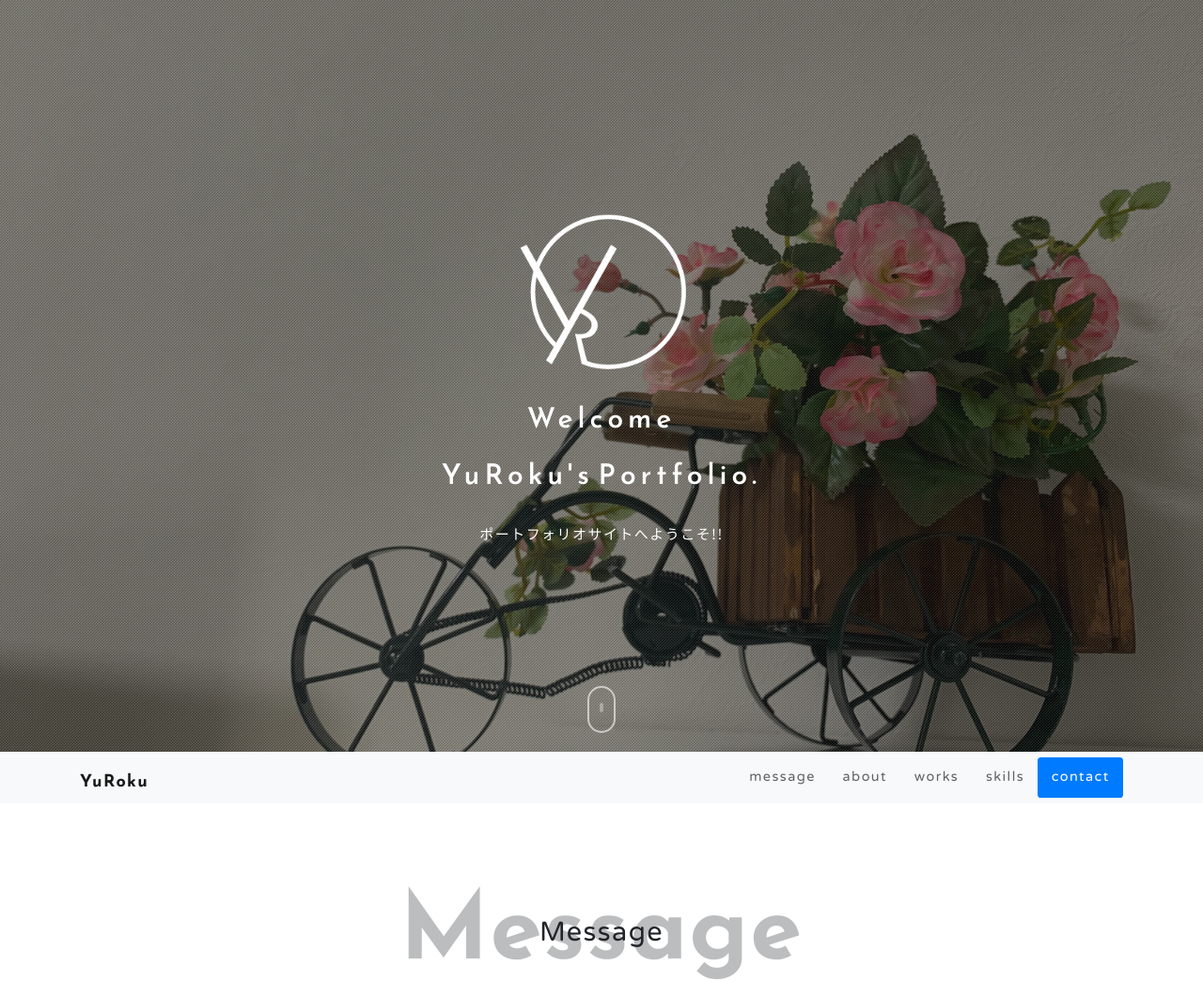
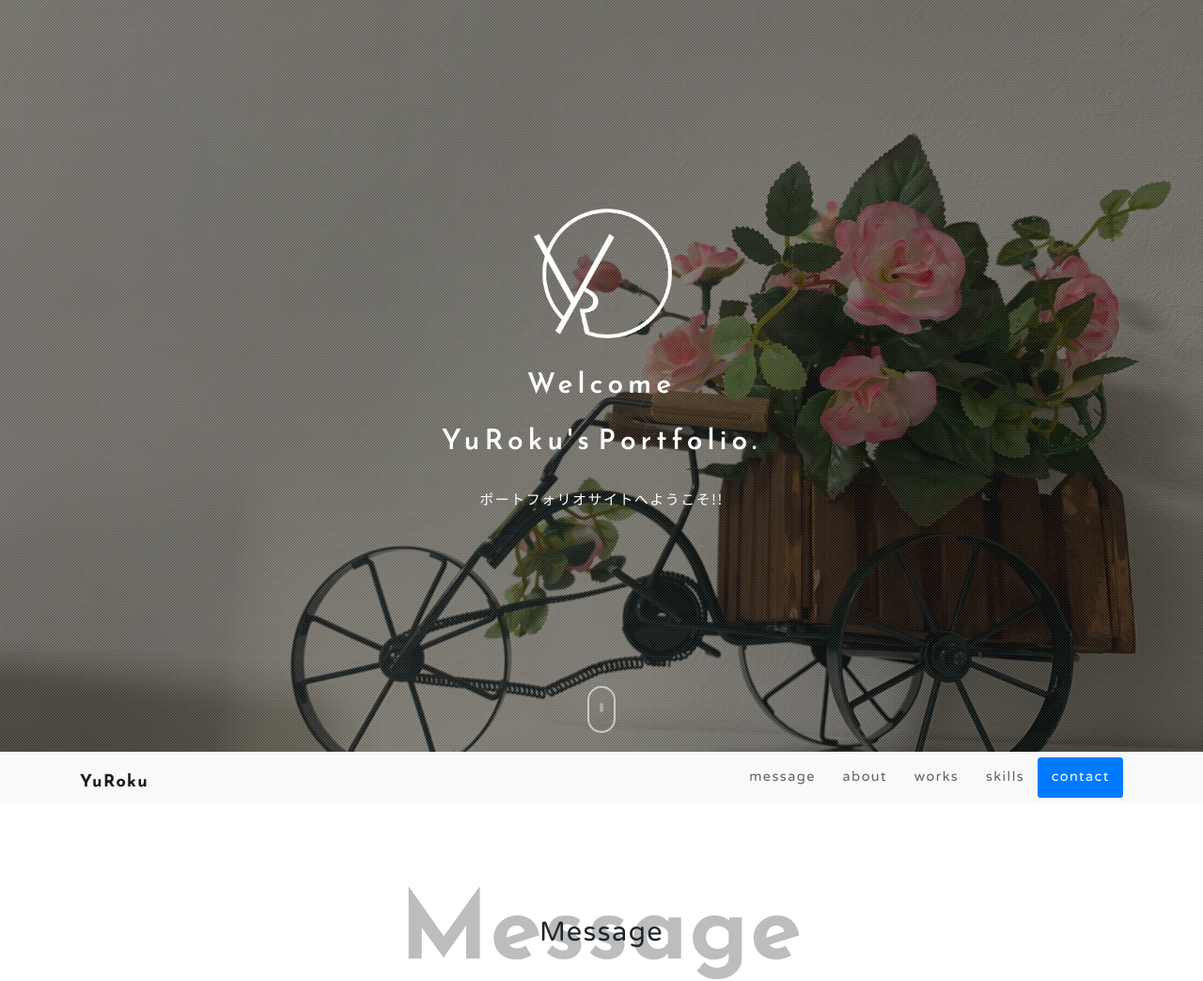
Before and after one commit to YuRoku/Portfolio_2, a PHP site: page / in a window 1280 px wide. Shown: the top 1044 px of the page at 94% size. Run offline with PHP 8.4, Linux system fonts and the light colour scheme; some libraries are stand-ins or nearby versions.

Commit message:
トップビジュアルのロゴ固定

```diff
--- a/css/style.css
+++ b/css/style.css
@@ -92,7 +92,7 @@ h3{
   height          : 100vh;
   display        : flex;
   justify-content: center;
-  align-items    : center;
+  /* align-items    : center; */
 }
 
 #youtube-wrap {
@@ -123,15 +123,18 @@ h3{
 
 .top-item {
   text-align : center;
-  padding    : 60px 30px;
+  /* padding    : 60px 30px; */
   max-width  : 780px;
   width      : 100%;
   z-index    : 1;
+  top: 25%;
 }
+
 .top-item img{
-  max-width: 180px;
+  max-width: 150px;
   width: 100%;
 }
+
 .top-item__main span{
   color : #fff;
   font-family: 'Josefin Sans',sans-serif;
@@ -146,13 +149,11 @@ h3{
   font-weight   : 200;
 }
 
-.typ {
+.typ, .typ span {
   opacity: 0;
 }
 
-.typ span {
-  opacity: 0;
-}
+
 /* マウスの動くアイコン*/
 .mouse-icon {
   position     : absolute;
--- a/js/funcition.js
+++ b/js/funcition.js
@@ -15,6 +15,7 @@ $(function() {
     for (var i = 0; i <= $('.typ').children().size(); i++) {
       $('.typ').children('span:eq(' + i + ')').delay(80 * i).animate({ 'opacity': 1 }, 0);
     };
+
   });
 
   /* ---------------------------------------------- /*
@@ -60,8 +61,4 @@ $(function() {
 
 
 
-
-
-
-
 });
```
Also changed, not shown: index.html (indentation only).
